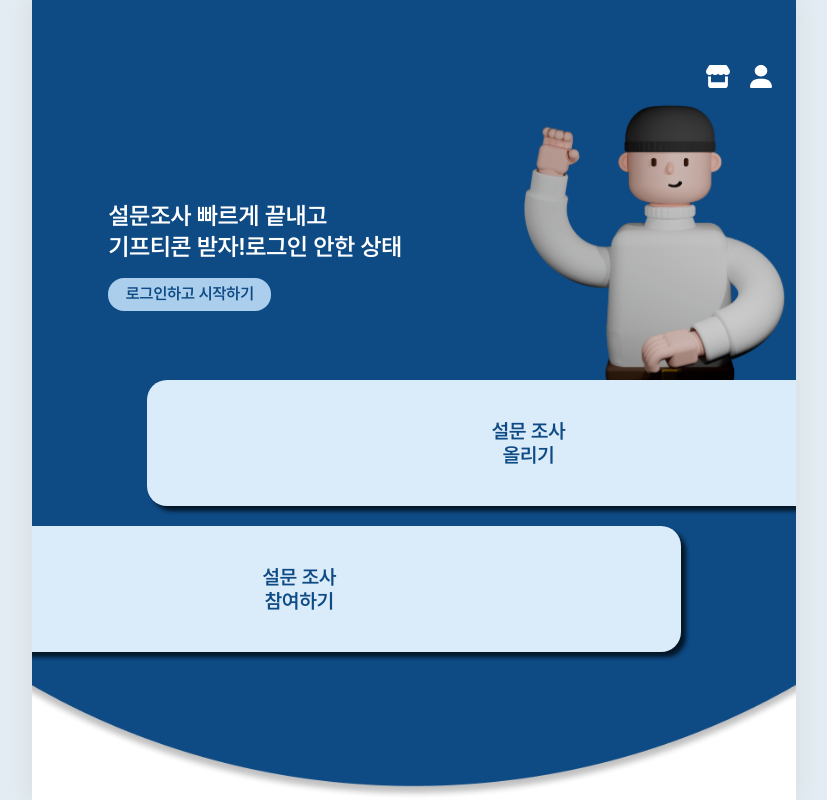
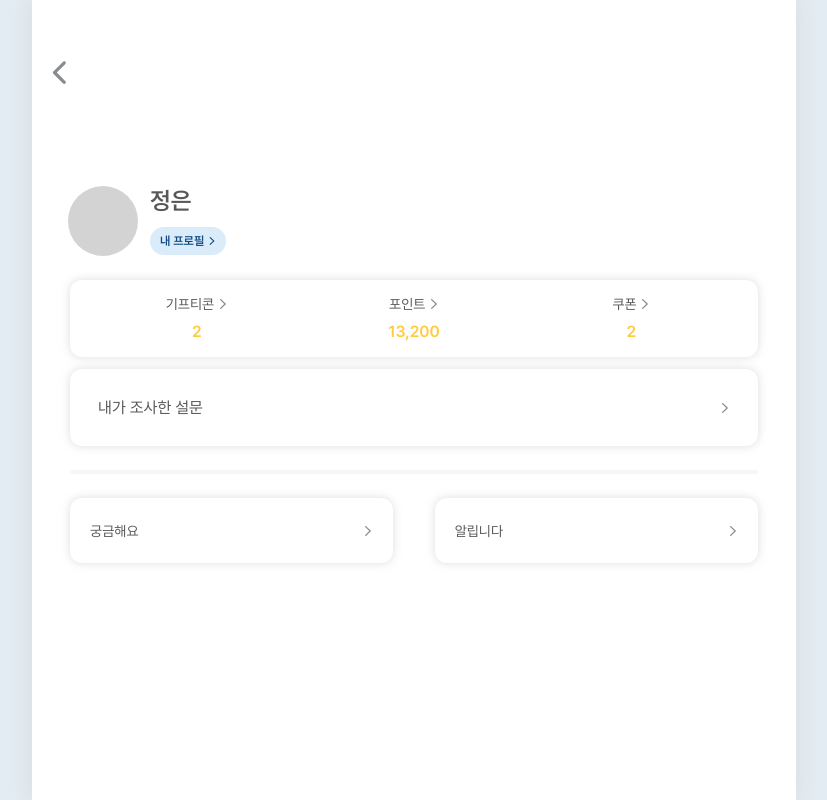
Before and after one commit to mingki831/Hannyang, a React (Create React App) app: page /mypage in a window 1280 px wide. Shown: the whole page, without its empty margins (226-1053 px from the left). Built offline with nearby package versions, Linux system fonts and the light colour scheme.

Commit message:
Feat/mypage, mypageEdit 페이지
CSS만

```diff
--- a/src/components/imgs/SVG.jsx
+++ b/src/components/imgs/SVG.jsx
@@ -18,6 +18,19 @@ export default function SVG({ name, size, color }) {
               fill={color}
             />
           </g>
+        </svg>
+      );
+
+    case 'Goto':
+      return (
+        <svg
+          width={size}
+          height={size}
+          viewBox='0 0 6 10'
+          fill='none'
+          xmlns='http://www.w3.org/2000/svg'>
+            <path d="M1.18894 0.197888L5.84793 4.63061C5.90323 4.68338 5.9423 4.74054 5.96516 4.80211C5.98839 4.86368 6 4.92964 6 5C6 5.07036 5.98839 5.13632 5.96516 5.19789C5.9423 5.25945 5.90323 5.31662 5.84793 5.36939L1.18894 9.8153C1.05991 9.93843 0.898618 10 0.70507 10C0.511521 10 0.345623 9.93404 0.207374 9.80211C0.0691256 9.67019 9.11385e-07 9.51627 8.96008e-07 9.34037C8.8063e-07 9.16447 0.0691256 9.01055 0.207374 8.87863L4.27189 5L0.207373 1.12137C0.0783412 0.99824 0.0138251 0.846613 0.0138251 0.66649C0.0138251 0.486015 0.0829493 0.329814 0.221198 0.197888C0.359447 0.0659623 0.520737 -4.74662e-07 0.705069 -4.90777e-07C0.889401 -5.06892e-07 1.05069 0.0659623 1.18894 0.197888Z"
+            fill={color}/>
         </svg>
       );
 
--- a/src/components/layout/Layout.jsx
+++ b/src/components/layout/Layout.jsx
@@ -58,7 +58,8 @@ export default function Layout(props) {
                             bottom: '12px',
                             marginRight: '24px',
                             cursor: 'pointer',
-                            }}>
+                            }}
+                        onClick={() => {navigate('/mypage')}}>
                         <path d="M11 11.5C12.6671 11.5 14.2659 10.8942 15.4447 9.81586C16.6235 8.73753 17.2857 7.27499 17.2857 5.75C17.2857 4.22501 16.6235 2.76247 15.4447 1.68414C14.2659 0.605802 12.6671 0 11 0C9.33292 0 7.73413 0.605802 6.55533 1.68414C5.37653 2.76247 4.71429 4.22501 4.71429 5.75C4.71429 7.27499 5.37653 8.73753 6.55533 9.81586C7.73413 10.8942 9.33292 11.5 11 11.5ZM8.7558 13.6562C3.91875 13.6562 0 17.241 0 21.6658C0 22.4025 0.653125 23 1.45848 23H20.5415C21.3469 23 22 22.4025 22 21.6658C22 17.241 18.0813 13.6562 13.2442 13.6562H8.7558Z" fill="white"/>
                     </svg> </> ) : (<></>)}
                 </LayoutST.GiftMy>
--- /dev/null
+++ b/src/pages/mypage/Mypage.jsx
@@ -0,0 +1,65 @@
+import { useContext, useEffect } from 'react';
+import { useNavigate } from 'react-router-dom';
+
+import { PageContext } from '../../components/context/PageContext';
+
+import * as MypageST from './MypageStyle';
+import * as SignST from '../signup/SignUpStyle';
+import Layout from '../../components/layout/Layout';
+import SVG from '../../components/imgs/SVG';
+
+export default function Mypage() {
+
+    const { setPage } = useContext(PageContext);
+    const navigate = useNavigate();
+
+    useEffect(() => {
+        setPage('mypage');
+    }, []);
+
+    return (
+    <>
+    <Layout>
+    <SignST.ContentZone>
+        <MypageST.ProfileZone>
+            <MypageST.ProfilePic/>
+            <MypageST.PicRight>
+                <MypageST.NickText>정은</MypageST.NickText>
+                <MypageST.EditBtn onClick={()=>navigate('/mypageEdit')}>
+                  내 프로필 <SVG name='Goto' size='8' color='var(--blue-normal)'/>
+                </MypageST.EditBtn>
+            </MypageST.PicRight>
+        </MypageST.ProfileZone>
+        <MypageST.BtnZone>
+            <MypageST.ProfileBtn>
+                <MypageST.DetailBtn>
+                  기프티콘 <SVG name='Goto' size='10' color='var(--grey-normal)'/>
+                  <MypageST.NumberText>2</MypageST.NumberText>
+                </MypageST.DetailBtn>
+                <MypageST.DetailBtn>
+                  포인트 <SVG name='Goto' size='10' color='var(--grey-normal)'/>
+                  <MypageST.NumberText>13,200</MypageST.NumberText>
+                </MypageST.DetailBtn>
+                <MypageST.DetailBtn>
+                  쿠폰 <SVG name='Goto' size='10' color='var(--grey-normal)'/>
+                  <MypageST.NumberText>2</MypageST.NumberText>
+                </MypageST.DetailBtn>
+            </MypageST.ProfileBtn>
+            <MypageST.ProfileBtn>
+              내가 조사한 설문 <SVG name='Goto' size='10' color='var(--grey-normal)'/>
+            </MypageST.ProfileBtn>
+        </MypageST.BtnZone>
+        <MypageST.Line/>
+        <MypageST.HelpZone>
+            <MypageST.HelpBtn>
+              궁금해요 <SVG name='Goto' size='10' color='var(--grey-normal)'/>
+            </MypageST.HelpBtn>
+            <MypageST.HelpBtn>
+              알립니다 <SVG name='Goto' size='10' color='var(--grey-normal)'/>
+            </MypageST.HelpBtn>
+        </MypageST.HelpZone>
+    </SignST.ContentZone>
+    </Layout>
+    </>
+    )
+}
--- /dev/null
+++ b/src/pages/mypage/MypageEdit.jsx
@@ -0,0 +1,40 @@
+import { useContext, useEffect } from 'react';
+
+import { PageContext } from '../../components/context/PageContext';
+
+import * as MypageST from './MypageStyle';
+import * as SignST from '../signup/SignUpStyle';
+import Layout from '../../components/layout/Layout';
+import Setting from '../../components/imgs/Setting.png'
+
+export default function MypageEdit() {
+
+    const { setPage } = useContext(PageContext);
+
+    useEffect(() => {
+        setPage('mypageEdit');
+    }, []);
+
+    return (
+    <>
+    <Layout>
+    <SignST.ContentZone>
+        {/* 프로필사진 */}
+        <MypageST.EditSetting src={Setting}/>
+        <MypageST.EditProfileZone>
+            <MypageST.ProfilePicEdit/>
+            <MypageST.EditBtn>프로필 사진 변경</MypageST.EditBtn>
+        </MypageST.EditProfileZone>
+        {/* 정보란 */}
+        <MypageST.InfoText>닉네임</MypageST.InfoText>
+        <MypageST.NickEdit>
+            <MypageST.NickInput/>
+            <MypageST.EditBtn>중복 확인</MypageST.EditBtn>
+        </MypageST.NickEdit>
+        <MypageST.InfoText>이메일</MypageST.InfoText>
+        <SignST.InputBox/>
+    </SignST.ContentZone>
+    </Layout>
+    </>
+    )
+}
--- /dev/null
+++ b/src/pages/mypage/MypageStyle.jsx
@@ -0,0 +1,188 @@
+import styled from 'styled-components';
+
+export const ProfileZone = styled.div`
+  position: relative;
+  width: 100%;
+  height: 180px;
+
+  display: flex;
+  align-items: flex-end;
+`;
+
+export const EditProfileZone = styled.div`
+  padding-top: 70px;
+  padding-bottom: 28px;
+`;
+
+export const EditSetting = styled.img`
+  position: relative;
+  float: right;
+
+  width: 30px;
+  height: 30px;
+`;
+
+export const ProfilePic = styled.div`
+  width: 70px;
+  height: 70px;
+
+  margin-left: 16px;
+  margin-bottom: 24px;
+
+  border-radius: 40px;
+  background-color: lightgray;
+`;
+
+export const ProfilePicEdit = styled.div`
+  width: 80px;
+  height: 80px;
+
+  margin: auto;
+  margin-bottom: 12px;
+
+  border-radius: 40px;
+  background-color: lightgray;
+`;
+
+export const PicRight = styled.div`
+  width: fit-content;
+  height: 70px;
+
+  margin-left: 12px;
+  margin-bottom: 24px;
+`;
+
+export const NickText = styled.div`
+  color: var(--grey-dark);
+  font-size: var(--font-large);
+  font-weight: var(--weight-semi-bold);
+
+  margin-bottom: 12px;
+`;
+
+export const EditBtn = styled.div`
+  width: fit-content;
+  height: 28px;
+  padding: 10px;
+  margin: auto;
+
+  border-radius: 14px;
+  background-color: var(--blue-blur-light);
+
+  display: flex;
+  align-items: center;
+  justify-content: center;
+  gap: 4px;
+
+  color: var(--blue-normal);
+  font-size: var(--font-micro);
+  font-weight: var(--weight-semi-bold);
+`;
+
+export const BtnZone = styled.div`
+  position: relative;
+  width: 100%;
+  height: fit-content;
+  margin-bottom: 24px;
+`;
+
+export const ProfileBtn = styled.div`
+  position: relative;
+  width: 95%;
+  height: 77px;
+  margin: auto;
+  margin-bottom: 12px;
+  padding: 28px;
+  gap: 20px;
+
+  border-radius: 12px;
+  box-shadow: 0px 0px 8px 0px rgba(187, 187, 187, 0.50);
+
+  display: flex;
+  align-items: center;
+  justify-content: space-between;
+
+  color: var(--grey-dark);
+  font-size: var(--font-regular);
+  white-space: nowrap;
+`;
+
+export const DetailBtn = styled.div`
+  position: relative;
+  width: 100%;
+  height: 45px;
+
+  text-align: center;
+
+  color: var(--grey-dark);
+  font-size: var(--font-small);
+`;
+
+export const NumberText = styled.div`
+  margin-top: 10px;
+  color: var(--yellow-money);
+  font-size: var(--font-regular);
+  font-weight: var(--weight-semi-bold);
+`;
+
+export const Line = styled.hr`
+  border-top: 4px solid var(--grey-blur-light);
+  border-radius: 12px;
+
+  width: 95%;
+  margin: auto;
+`;
+
+export const HelpZone = styled.div`
+  position: relative;
+  width: 95%;
+  height: 65px;
+  margin: auto;
+  margin-top: 24px;
+
+  display: flex;
+  justify-content: space-between;
+
+  color: var(--grey-dark);
+  font-size: var(--font-small);
+`;
+
+export const HelpBtn = styled.div`
+  position: relative;
+  width: 47%;
+  height: 100%;
+  padding: 20px;
+
+  border-radius: 12px;
+  box-shadow: 0px 0px 8px 0px rgba(187, 187, 187, 0.50);
+
+  display: flex;
+  align-items: center;
+  justify-content: space-between;
+`;
+
+export const InfoText = styled.div`
+  color: var(--grey-dark);
+  font-size: var(--font-regular);
+`;
+
+export const NickEdit = styled.div`
+  display: flex;
+  justify-content: space-between;
+`;
+
+export const NickInput = styled.input`
+  position: relative;
+  width: 75%;
+  height: 52px;
+  margin-top: 16px;
+  margin-bottom: 16px;
+
+  font-size: var(--font-regular);
+  font-weight: var(--weight-regular);
+  color: var(--grey-dark);
+  padding-left: 16px;
+
+  border-radius: 12px;
+  background-color: var(--grey-blur-light);
+`;
--- a/src/shared/router/Router.js
+++ b/src/shared/router/Router.js
@@ -8,6 +8,8 @@ import MainPage from '../../pages/main/MainPage'
 import SignUp from '../../pages/signup/SignUp';
 import Login from '../../pages/login/Login'
 import SignUpSuccess from '../../pages/signup/SignUpSuccess';
+import Mypage from '../../pages/mypage/Mypage';
+import MypageEdit from '../../pages/mypage/MypageEdit'
 
 const Router = () => {
     return (
@@ -28,6 +30,8 @@ const Router = () => {
                 <Route path='/signup' element={<SignUp/>}/>
                 <Route path='/signupSuccess' element={<SignUpSuccess/>}/>
                 <Route path='/login' element={<Login/>}/>
+                <Route path='/mypage' element={<Mypage/>}/>
+                <Route path='/mypageEdit' element={<MypageEdit/>}/>
             </Routes>
         </BrowserRouter>
         </>
```
Also changed, not shown: src/components/imgs/Setting.png (added).
